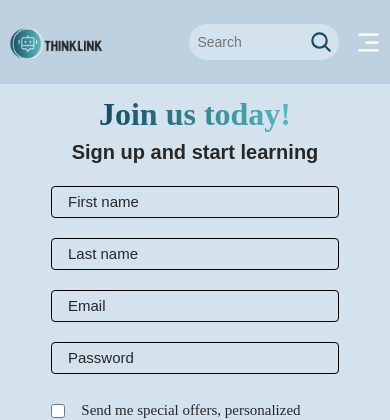
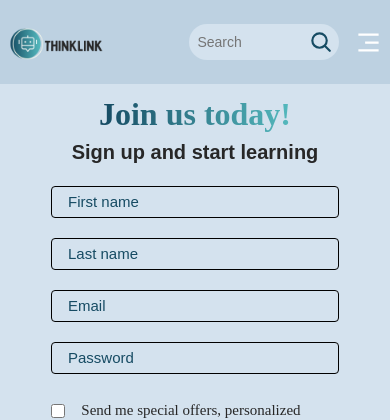
Before and after one commit to Yasmine-Zahreddine/ThinkLink, a React (Vite) app in the folder frontend/: page /signup in a window 390 px wide. Shown: the top 420 px of the page. Built offline with nearby package versions, Linux system fonts and the light colour scheme.

Commit message:
fixed colors of placeholders in signup

```diff
--- a/frontend/src/containers/SignUp/signup.css
+++ b/frontend/src/containers/SignUp/signup.css
@@ -69,7 +69,7 @@
 .last_name_input::placeholder,
 .first_name_input::placeholder {
   font-size: 20px;
-  color: var(--color-text);
+  color: var(--color-dark-blue);
 }
 .Box > h1 {
   margin-bottom: 1vw;
@@ -162,7 +162,6 @@
   .last_name_input::placeholder,
   .first_name_input::placeholder {
     font-size: 20px;
-    color: var(--color-text);
   }
   .flname {
     display: flex;
@@ -177,7 +176,6 @@
   .last_name_input::placeholder,
   .first_name_input::placeholder {
     font-size: 20px;
-    color: var(--color-text);
   }
 
   .welcome {
@@ -325,7 +323,6 @@
   .last_name_input::placeholder,
   .first_name_input::placeholder {
     font-size: 20px;
-    color: var(--color-text);
   }
   .textinputs::placeholder {
     font-size: 20px;
@@ -404,7 +401,6 @@
   .last_name_input::placeholder,
   .first_name_input::placeholder {
     font-size: 15px;
-    color: var(--color-text);
   }
   .first_name_input,
   .last_name_input {
```
